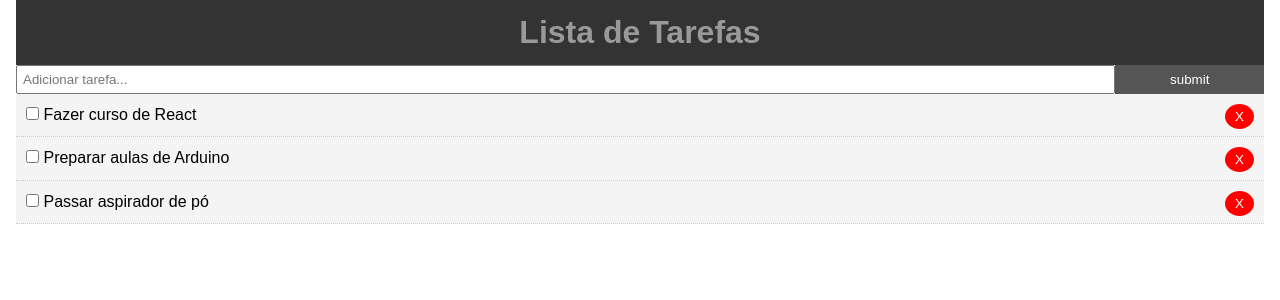
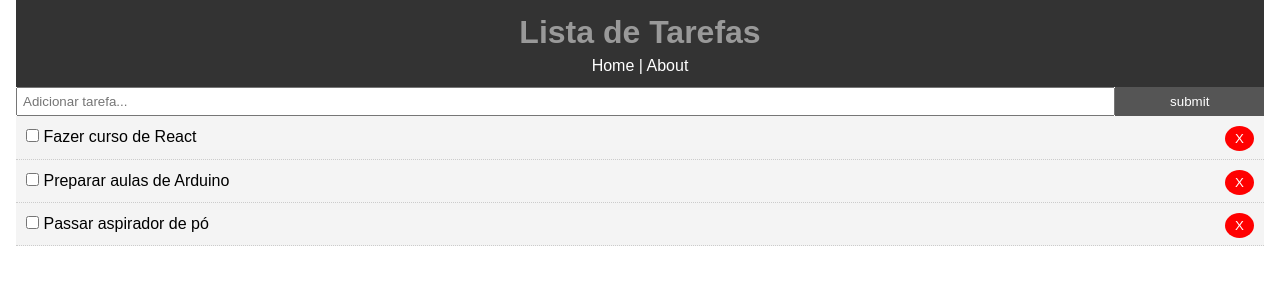
Before and after one commit to gi-armani/Lista-de-tarefas, a React (Create React App) app: page / in a window 1280 px wide. Shown: the top 300 px of the page. Built offline with nearby package versions, Linux system fonts and the light colour scheme.

Commit message:
Adicao de menu de navegacao

```diff
--- a/src/components/layouts/Header.js
+++ b/src/components/layouts/Header.js
@@ -1,9 +1,11 @@
 import React from 'react';
+import {Link} from 'react-router-dom';
 
 function Header() {
     return (
         <header style={headerStyle} >
             <h1>Lista de Tarefas</h1>
+            <Link style={linkStyle} to="/">Home</Link> | <Link style={linkStyle} to="/about">About</Link>
         </header>
     )
 }
@@ -15,4 +17,9 @@ const headerStyle = {
     padding: '10px'
 }
 
+const linkStyle = {
+    color: '#fff',
+    textDecoration: 'none'
+}
+
 export default Header;
```
